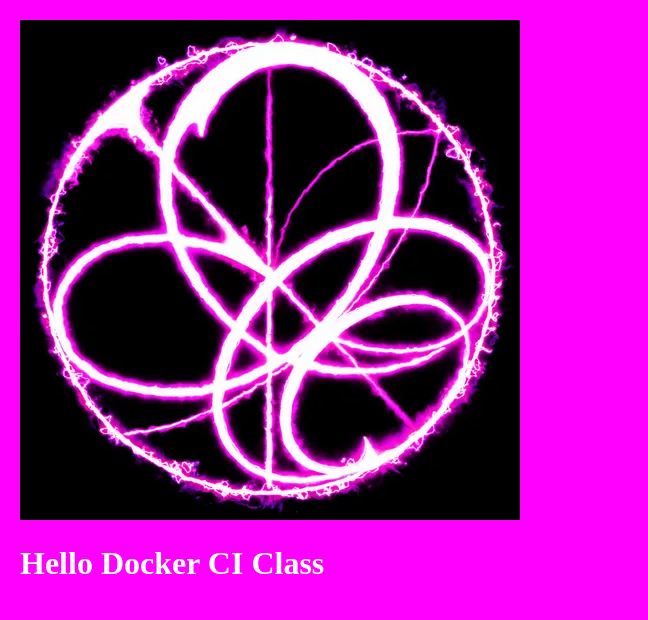
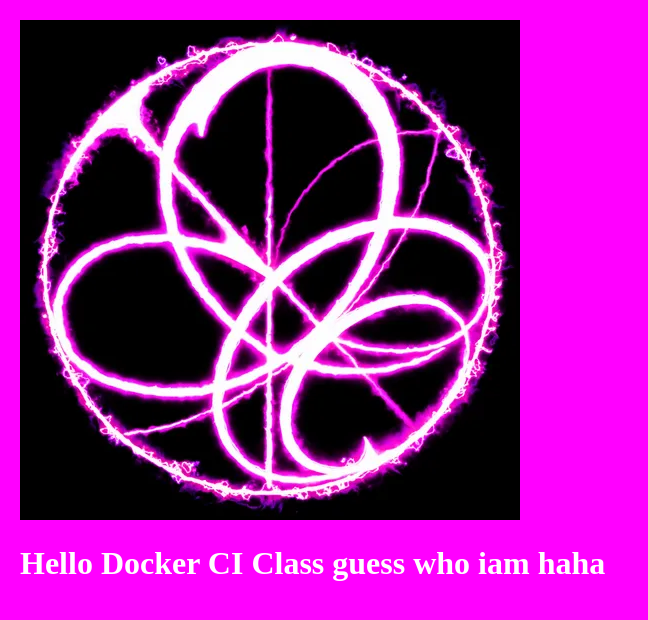
Before and after one commit to kim-yebeen/action_docker, a website: page public/index.html in a window 1280 px wide. Shown: the whole page, without its empty margins (0-648 px from the left). Drawn offline with Linux system fonts and the light colour scheme.

Commit message:
update index.html-1

```diff
--- a/public/index.html
+++ b/public/index.html
@@ -7,6 +7,6 @@
 </head>
 <body>
   <img src="images/supernova.png" alt="image file">
-  <h1>Hello Docker CI Class</h1>
+  <h1>Hello Docker CI Class guess who iam haha</h1>
 </body>
 </html>
```
Also changed, not shown: public/.github/workflows/main.yaml (added).
